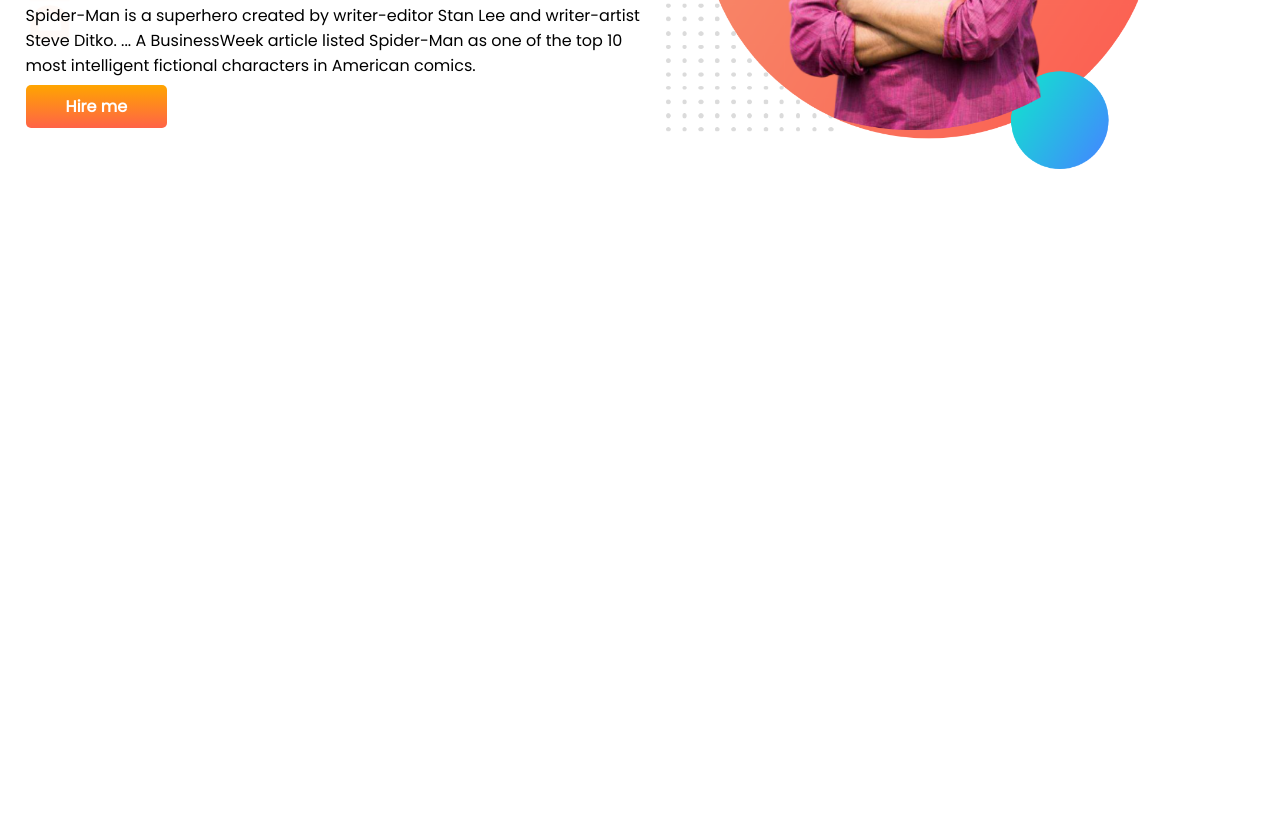
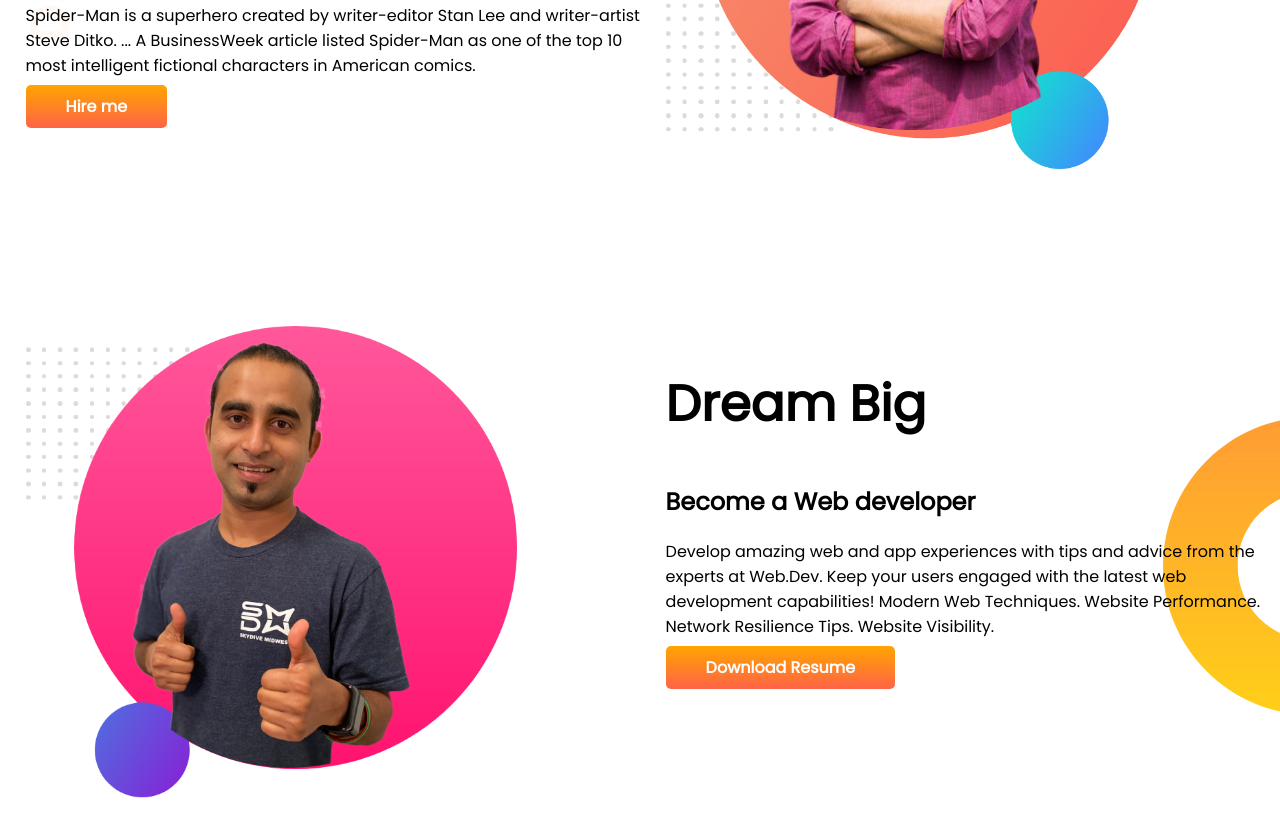
Before and after one commit to foysalll/developer-portfolio2, a plain HTML site: page index.html in a window 1280 px wide. Shown: the part 319-1156 px from the top of the page. Before the commit the page ends 800 px from the top, so only its background shows below. Drawn offline with Linux system fonts and the light colour scheme.

Commit message:
dream added

```diff
--- a/index.html
+++ b/index.html
@@ -28,6 +28,26 @@
             <img src="images/foysal-bg.png" alt="">
         </div>
     </section>
+
+
+
+    <section class="dream-big">
+        <div class="half-width">
+            <img src="images/jhankar2.png" alt="">
+        </div>
+        <div class="half-width">
+            <h1>Dream Big</h1>
+            <h2>Become a Web developer</h2>
+            <p>
+                Develop amazing web and app experiences with tips and advice from the experts at Web.Dev. Keep your
+                users engaged with the latest web development capabilities! Modern Web Techniques. Website Performance.
+                Network Resilience Tips. Website Visibility.
+            </p>
+            <a class="link-button" target="_blank" href="https://www.facebook.com/tir.dhonok">Download Resume</a>
+        </div>
+
+
+    </section>
 </body>
 
 </html>
--- a/style.css
+++ b/style.css
@@ -12,6 +12,7 @@ h1{
 section{
 
     display:flex;
+    margin-bottom: 150px;
 }
 
 .half-width{
@@ -33,3 +34,8 @@ section{
     background-image: url(images/top-banner.png);
     background-repeat: no-repeat;
 }
+.dream-big{
+    background-image: url(images/dream-bg.png);
+    background-repeat: no-repeat;
+    background-position: right;
+}
```
